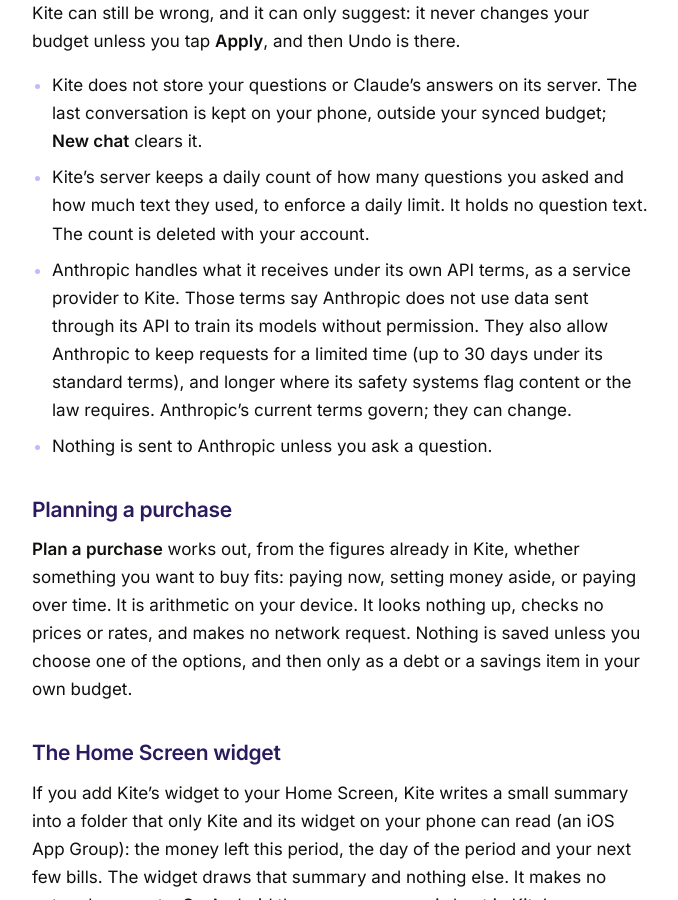
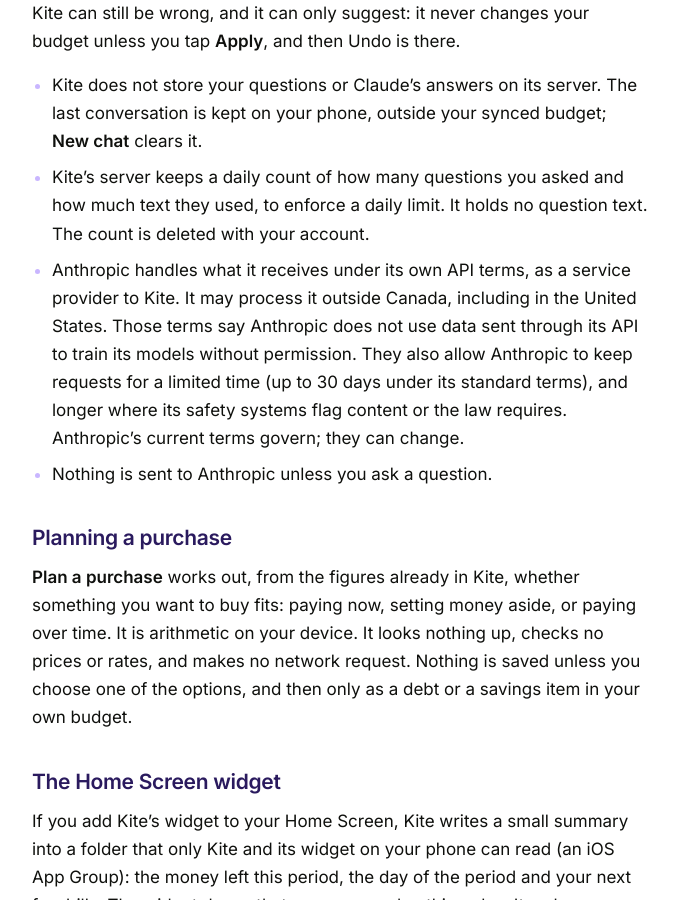
Before and after one commit to Shlados/kite-support, a Jekyll site: the page built from privacy.md, in a window 1280 px wide and 900 px high, scrolled down 4272 px. Shown: the whole window, without its empty margins (300-978 px from the left). Built offline with Jekyll 4.4.1, drawn with Linux system fonts in a browser that asks for light colours.

Commit message:
Privacy: Anthropic may process Ask questions outside Canada
Co-Authored-By: Claude Sonnet 5.5 <noreply@anthropic.com>

```diff
--- a/privacy.md
+++ b/privacy.md
@@ -162,7 +162,8 @@ wrong, and it can only suggest: it never changes your budget unless you tap
   text they used, to enforce a daily limit. It holds no question text. The count
   is deleted with your account.
 - Anthropic handles what it receives under its own API terms, as a service
-  provider to Kite. Those terms say Anthropic does not use data sent through its
+  provider to Kite. It may process it outside Canada, including in the United
+  States. Those terms say Anthropic does not use data sent through its
   API to train its models without permission. They also allow Anthropic to keep
   requests for a limited time (up to 30 days under its standard terms), and
   longer where its safety systems flag content or the law requires. Anthropic's
```
